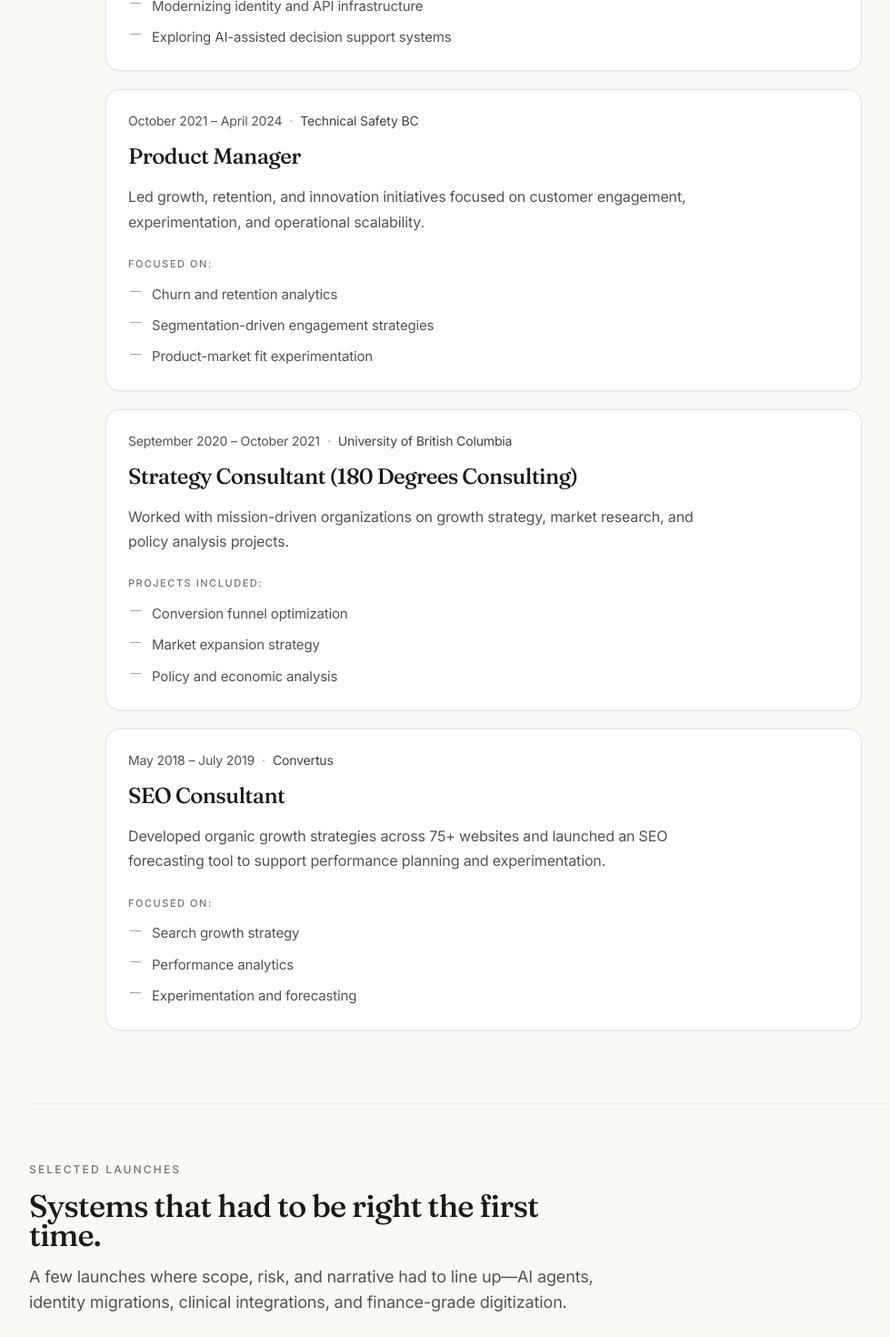
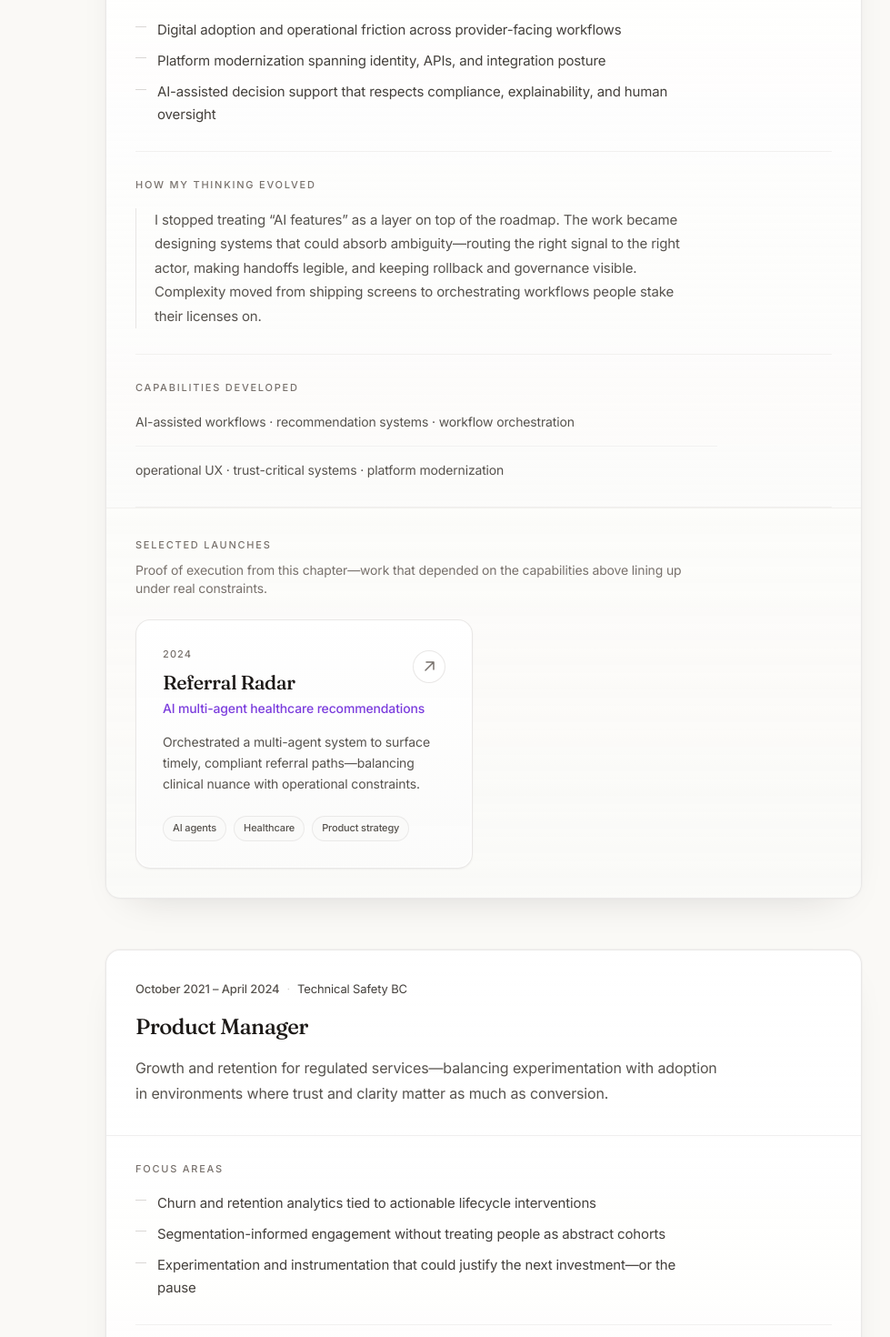
Before and after one commit to kdodani/kdodani-portfolio, a Next.js app: page / in a window 1280 px wide. Shown: the part 2120-3590 px from the top of the page at 91% size, without its empty margins (108-1087 px from the left). Built offline with nearby package versions, Linux system fonts and the light colour scheme.

Commit message:
placeholder structure in plcaace v1 - content not accurate

```diff
--- a/src/components/sections/ExperienceCareerSection.tsx
+++ b/src/components/sections/ExperienceCareerSection.tsx
@@ -3,16 +3,24 @@
 import { motion, useReducedMotion } from "framer-motion";
 import { SectionFrame } from "@/components/layout/SectionFrame";
 import { ProjectCard } from "@/components/projects/ProjectCard";
-import { experienceEntries } from "@/content/experience";
+import { experienceChapters } from "@/content/experience";
 import { projects } from "@/content/projects";
+import type { Project } from "@/content/types";
 
 const ease = [0.22, 1, 0.36, 1] as const;
+
+function projectsBySlugs(slugs: string[]): Project[] {
+  const order = new Map(slugs.map((s, i) => [s, i]));
+  return projects
+    .filter((p) => order.has(p.slug))
+    .sort((a, b) => (order.get(a.slug) ?? 0) - (order.get(b.slug) ?? 0));
+}
 
 export function ExperienceCareerSection() {
   const reduceMotion = useReducedMotion();
 
   return (
-    <SectionFrame id="experience" aria-labelledby="experience-heading experience-launches-heading">
+    <SectionFrame id="experience" aria-labelledby="experience-heading">
       <div className="mx-auto w-full max-w-scene">
         <motion.div
           className="min-w-0 max-w-editorial"
@@ -28,88 +36,149 @@ export function ExperienceCareerSection() {
             id="experience-heading"
             className="font-display mt-3 text-[clamp(1.85rem,2.2vw+1.1rem,2.35rem)] font-medium tracking-tight text-stone-900 sm:mt-4 lg:text-[clamp(2rem,1.8vw+1.25rem,2.5rem)]"
           >
-            Experience &amp; Skills
+            Chapters in the work
           </h2>
           <p className="mt-4 text-[15px] leading-relaxed text-stone-600 sm:text-base">
-            A single thread from growth experimentation to platform systems and
-            AI-native product work—how breadth turned into depth, and how that shows up
-            in launches below.
+            Each role is one composed thread—scope, focus, how my thinking shifted, what
+            capabilities formed from that pressure, and the launches that show the
+            output. Less résumé, more evolution of a systems-oriented product practice.
           </p>
         </motion.div>
 
-        <p className="mt-10 text-[11px] font-medium uppercase tracking-[0.18em] text-stone-500 sm:mt-12 sm:text-xs">
-          Career timeline
-        </p>
-        <ol className="mt-4 flex flex-col gap-4 sm:mt-5 sm:gap-5">
-          {experienceEntries.map((entry, index) => (
-            <motion.li
-              key={`${entry.organization}-${entry.period}`}
+        <div className="mt-12 flex flex-col gap-10 sm:mt-14 sm:gap-12 lg:mt-16 lg:gap-14">
+          {experienceChapters.map((chapter, index) => {
+            const chapterProjects = projectsBySlugs(chapter.launchSlugs);
+            const chapterKey = chapter.organization
+              .toLowerCase()
+              .replace(/[^a-z0-9]+/g, "-")
+              .replace(/^-|-$/g, "");
+
+            return (
+              <motion.div
+                key={`${chapter.organization}-${chapter.period}`}
                 className="relative"
-              initial={reduceMotion ? false : { opacity: 0, y: 14 }}
+                initial={reduceMotion ? false : { opacity: 0, y: 16 }}
                 whileInView={{ opacity: 1, y: 0 }}
                 viewport={{ once: true, margin: "-48px" }}
-              transition={{ duration: 0.5, delay: reduceMotion ? 0 : index * 0.05, ease }}
+                transition={{
+                  duration: 0.52,
+                  delay: reduceMotion ? 0 : index * 0.06,
+                  ease,
+                }}
               >
-              <div className="rounded-2xl border border-stone-200/90 bg-white p-5 shadow-sm shadow-stone-900/[0.035] ring-1 ring-stone-200/40 transition-[border-color,box-shadow,transform] duration-300 ease-out motion-safe:hover:-translate-y-0.5 motion-safe:hover:shadow-md motion-safe:hover:shadow-stone-900/[0.06] hover:border-stone-200 hover:ring-stone-200/60 sm:p-6">
-                <p className="text-[13px] font-normal leading-relaxed text-stone-500 sm:text-sm">
-                  <span className="text-stone-600">{entry.period}</span>
-                  <span className="mx-2 text-stone-400" aria-hidden>
+                <article
+                  aria-label={`${chapter.role} at ${chapter.organization}`}
+                  className={[
+                    "overflow-hidden rounded-2xl border border-stone-200/85",
+                    "bg-gradient-to-b from-white to-stone-50/[0.45]",
+                    "shadow-[0_1px_0_rgba(255,255,255,0.9)_inset,0_18px_44px_-28px_rgba(28,25,23,0.22)]",
+                    "ring-1 ring-stone-200/35",
+                  ].join(" ")}
+                >
+                  <div className="border-b border-stone-200/60 px-5 py-6 sm:px-7 sm:py-7 lg:px-8 lg:py-8">
+                    <p className="text-[12px] font-normal leading-relaxed text-stone-500 sm:text-[13px]">
+                      <span className="font-medium text-stone-600">{chapter.period}</span>
+                      <span className="mx-2 text-stone-300" aria-hidden>
                         ·
                       </span>
-                  <span className="text-stone-700">{entry.organization}</span>
+                      <span className="text-stone-700">{chapter.organization}</span>
                     </p>
-                <h3 className="font-display mt-3 text-xl font-medium leading-snug tracking-tight text-stone-900 sm:mt-3.5 sm:text-2xl sm:leading-tight">
-                  {entry.role}
+                    <h3 className="font-display mt-3 max-w-editorial text-[clamp(1.25rem,1.1vw+1.05rem,1.5rem)] font-medium leading-snug tracking-tight text-stone-900 sm:mt-3.5">
+                      {chapter.role}
                     </h3>
                     <p className="mt-4 max-w-editorial text-[15px] leading-[1.72] text-stone-600 sm:text-base sm:leading-[1.7]">
-                  {entry.summary}
+                      {chapter.scopeSummary}
                     </p>
-                <p className="mt-6 text-[11px] font-medium uppercase tracking-[0.14em] text-stone-500">
-                  {entry.listLabel}:
-                </p>
-                <ul className="mt-3 max-w-editorial space-y-2.5 pl-0.5 text-[15px] leading-relaxed text-stone-600 sm:text-[15px]">
-                  {entry.bullets.map((item) => (
+                  </div>
+
+                  <div className="space-y-0 px-5 sm:px-7 lg:px-8">
+                    <section
+                      className="border-b border-stone-200/55 py-6 sm:py-7"
+                      aria-labelledby={`chapter-${chapterKey}-focus`}
+                    >
+                      <h4
+                        id={`chapter-${chapterKey}-focus`}
+                        className="text-[11px] font-medium uppercase tracking-[0.16em] text-stone-500"
+                      >
+                        Focus areas
+                      </h4>
+                      <ul className="mt-4 max-w-editorial space-y-2.5 text-[15px] leading-relaxed text-stone-700 sm:text-[15px]">
+                        {chapter.focusAreas.map((item) => (
                           <li key={item} className="flex gap-3">
                             <span
-                        className="mt-[0.55em] h-px w-3 shrink-0 bg-accent-mid/55"
+                              className="mt-[0.55em] h-px w-3 shrink-0 bg-stone-300/90"
                               aria-hidden
                             />
                             <span>{item}</span>
                           </li>
                         ))}
                       </ul>
+                    </section>
+
+                    <section
+                      className="border-b border-stone-200/55 py-6 sm:py-7"
+                      aria-labelledby={`chapter-${chapterKey}-thinking`}
+                    >
+                      <h4
+                        id={`chapter-${chapterKey}-thinking`}
+                        className="text-[11px] font-medium uppercase tracking-[0.16em] text-stone-500"
+                      >
+                        How my thinking evolved
+                      </h4>
+                      <div className="mt-4 max-w-[min(100%,38rem)] border-l border-stone-200 pl-4 sm:pl-5">
+                        <p className="text-[14px] leading-[1.78] text-stone-600 sm:text-[15px] sm:leading-[1.76]">
+                          {chapter.thinkingEvolved}
+                        </p>
                       </div>
-            </motion.li>
+                    </section>
+
+                    <section
+                      className="border-b border-stone-200/55 py-6 sm:py-7"
+                      aria-labelledby={`chapter-${chapterKey}-capabilities`}
+                    >
+                      <h4
+                        id={`chapter-${chapterKey}-capabilities`}
+                        className="text-[11px] font-medium uppercase tracking-[0.16em] text-stone-500"
+                      >
+                        Capabilities developed
+                      </h4>
+                      <div className="mt-4 max-w-editorial space-y-3.5">
+                        {chapter.capabilityRows.map((row) => (
+                          <p
+                            key={row}
+                            className="border-b border-stone-200/45 pb-3.5 text-[13px] leading-[1.72] text-stone-600 last:border-b-0 last:pb-0 sm:text-[14px] sm:leading-[1.74]"
+                          >
+                            {row}
+                          </p>
                         ))}
-        </ol>
+                      </div>
+                    </section>
                   </div>
 
-      <div className="mx-auto mt-16 w-full max-w-frame border-t border-stone-200/70 pt-14 sm:mt-20 sm:pt-16 lg:mt-20">
-        <motion.div
-          className="max-w-editorial"
-          initial={reduceMotion ? false : { opacity: 0, y: 10 }}
-          whileInView={{ opacity: 1, y: 0 }}
-          viewport={{ once: true, margin: "-56px" }}
-          transition={{ duration: 0.5, ease }}
-        >
-          <p className="text-[11px] font-medium uppercase tracking-[0.18em] text-stone-500 sm:text-xs">
+                  {chapterProjects.length > 0 ? (
+                    <footer className="border-t border-stone-200/50 bg-stone-50/30 px-5 py-6 sm:px-7 sm:py-8 lg:px-8">
+                      <h4 className="text-[11px] font-medium uppercase tracking-[0.16em] text-stone-500">
                         Selected launches
+                      </h4>
+                      <p className="mt-2 max-w-editorial text-[13px] leading-relaxed text-stone-500 sm:text-sm">
+                        Proof of execution from this chapter—work that depended on the
+                        capabilities above lining up under real constraints.
                       </p>
-          <h2
-            id="experience-launches-heading"
-            className="font-display mt-3 text-2xl font-medium tracking-tight text-stone-900 sm:mt-4 sm:text-[clamp(1.65rem,1.4vw+1.1rem,1.85rem)] lg:text-[clamp(1.85rem,1.2vw+1.2rem,2.15rem)]"
-          >
-            Systems that had to be right the first time.
-          </h2>
-          <p className="mt-4 text-[15px] leading-relaxed text-stone-600 sm:text-base sm:text-lg">
-            A few launches where scope, risk, and narrative had to line up—AI agents,
-            identity migrations, clinical integrations, and finance-grade digitization.
-          </p>
+                      <div className="mt-6 grid gap-4 sm:grid-cols-2 sm:gap-5 lg:gap-6">
+                        {chapterProjects.map((project, pIndex) => (
+                          <ProjectCard
+                            key={project.slug}
+                            project={project}
+                            index={pIndex}
+                          />
+                        ))}
+                      </div>
+                    </footer>
+                  ) : null}
+                </article>
               </motion.div>
-        <div className="mt-10 grid gap-5 sm:grid-cols-2 lg:mt-12 lg:gap-6">
-          {projects.map((project, index) => (
-            <ProjectCard key={project.slug} project={project} index={index} />
-          ))}
+            );
+          })}
         </div>
       </div>
     </SectionFrame>
--- a/src/content/experience.ts
+++ b/src/content/experience.ts
@@ -1,63 +1,98 @@
-export type ExperienceEntry = {
+import type { ProjectSlug } from "./projects";
+
+export type ExperienceChapter = {
   period: string;
   organization: string;
   role: string;
-  summary: string;
-  listLabel: "Focused on" | "Projects included";
-  bullets: string[];
+  /** Concise scope: what surface area and complexity this role covered */
+  scopeSummary: string;
+  focusAreas: string[];
+  /** Reflective narrative: how judgment and framing shifted */
+  thinkingEvolved: string;
+  /** Each string is one editorial row (middot-separated phrases) */
+  capabilityRows: string[];
+  launchSlugs: ProjectSlug[];
 };
 
-export const experienceEntries: ExperienceEntry[] = [
+export const experienceChapters: ExperienceChapter[] = [
   {
     period: "April 2024 – Present",
     organization: "WorkSafeBC",
     role: "Product Manager — Provider Experience",
-    summary:
-      "Leading growth, platform modernization, and AI innovation initiatives for healthcare provider systems supporting referrals, invoicing, and claims workflows.",
-    listLabel: "Focused on",
-    bullets: [
-      "Driving digital adoption and reducing operational friction",
-      "Modernizing identity and API infrastructure",
-      "Exploring AI-assisted decision support systems",
+    scopeSummary:
+      "Healthcare provider journeys across referrals, invoicing, and claims—where policy, clinical nuance, and operations intersect, and where the product has to stay trustworthy under pressure.",
+    focusAreas: [
+      "Digital adoption and operational friction across provider-facing workflows",
+      "Platform modernization spanning identity, APIs, and integration posture",
+      "AI-assisted decision support that respects compliance, explainability, and human oversight",
     ],
+    thinkingEvolved:
+      "I stopped treating “AI features” as a layer on top of the roadmap. The work became designing systems that could absorb ambiguity—routing the right signal to the right actor, making handoffs legible, and keeping rollback and governance visible. Complexity moved from shipping screens to orchestrating workflows people stake their licenses on.",
+    capabilityRows: [
+      "AI-assisted workflows · recommendation systems · workflow orchestration",
+      "operational UX · trust-critical systems · platform modernization",
+    ],
+    launchSlugs: ["referral-radar"],
   },
   {
     period: "October 2021 – April 2024",
     organization: "Technical Safety BC",
     role: "Product Manager",
-    summary:
-      "Led growth, retention, and innovation initiatives focused on customer engagement, experimentation, and operational scalability.",
-    listLabel: "Focused on",
-    bullets: [
-      "Churn and retention analytics",
-      "Segmentation-driven engagement strategies",
-      "Product-market fit experimentation",
+    scopeSummary:
+      "Growth and retention for regulated services—balancing experimentation with adoption in environments where trust and clarity matter as much as conversion.",
+    focusAreas: [
+      "Churn and retention analytics tied to actionable lifecycle interventions",
+      "Segmentation-informed engagement without treating people as abstract cohorts",
+      "Experimentation and instrumentation that could justify the next investment—or the pause",
+    ],
+    thinkingEvolved:
+      "Retention work taught me to read behavior as a symptom of system design: where expectations broke, where value was invisible, and where friction was actually policy doing its job. Growth became less about funnels in isolation and more about aligning incentives, narrative, and operational reality so adoption could compound.",
+    capabilityRows: [
+      "behavioral design · retention analytics · product-led growth",
+      "experimentation frameworks · segmentation strategy · customer engagement systems",
+    ],
+    launchSlugs: [
+      "bceid-migration",
+      "medical-api-integration",
+      "provider-invoice-digitization",
     ],
   },
   {
     period: "September 2020 – October 2021",
     organization: "University of British Columbia",
     role: "Strategy Consultant (180 Degrees Consulting)",
-    summary:
-      "Worked with mission-driven organizations on growth strategy, market research, and policy analysis projects.",
-    listLabel: "Projects included",
-    bullets: [
-      "Conversion funnel optimization",
-      "Market expansion strategy",
-      "Policy and economic analysis",
+    scopeSummary:
+      "Mission-driven clients needing structured answers under ambiguity—market entry, conversion, and policy questions where evidence and storytelling had to travel together.",
+    focusAreas: [
+      "Conversion and funnel diagnostics for organizations with lean measurement stacks",
+      "Market expansion and positioning grounded in interviews and secondary research",
+      "Policy and economic framing that leadership could reuse beyond the deck",
     ],
+    thinkingEvolved:
+      "Consulting sharpened how I collapse messy reality into a model someone else can act on. I learned to privilege clarity over cleverness: naming tradeoffs early, separating assumptions from findings, and writing recommendations that survived contact with stakeholders who were not in the room when the analysis started.",
+    capabilityRows: [
+      "market research · systems mapping · stakeholder communication",
+      "analytical framing · narrative strategy",
+    ],
+    launchSlugs: [],
   },
   {
     period: "May 2018 – July 2019",
     organization: "Convertus",
     role: "SEO Consultant",
-    summary:
-      "Developed organic growth strategies across 75+ websites and launched an SEO forecasting tool to support performance planning and experimentation.",
-    listLabel: "Focused on",
-    bullets: [
-      "Search growth strategy",
-      "Performance analytics",
-      "Experimentation and forecasting",
+    scopeSummary:
+      "Organic growth across a large portfolio of sites—standardizing what worked, forecasting where resources should go, and treating search as a system rather than a checklist.",
+    focusAreas: [
+      "Technical and content strategy at scale across 75+ properties",
+      "Performance analytics and forecasting to prioritize experiments",
+      "Funnel and acquisition loops where small changes had outsized leverage",
     ],
+    thinkingEvolved:
+      "This is where I started thinking in loops instead of pages. SEO forced a disciplined relationship with variance: ship, measure, explain, repeat. That habit—making bets explicit and letting data retire weak narratives—carried straight into product work where the stakes and constraints only grew.",
+    capabilityRows: [
+      "SEO systems · funnel optimization · forecasting",
+      "experimentation · performance analytics · growth strategy",
+    ],
+    launchSlugs: [],
   },
 ];
```
Lines whose indentation alone changed are shown as unchanged.
